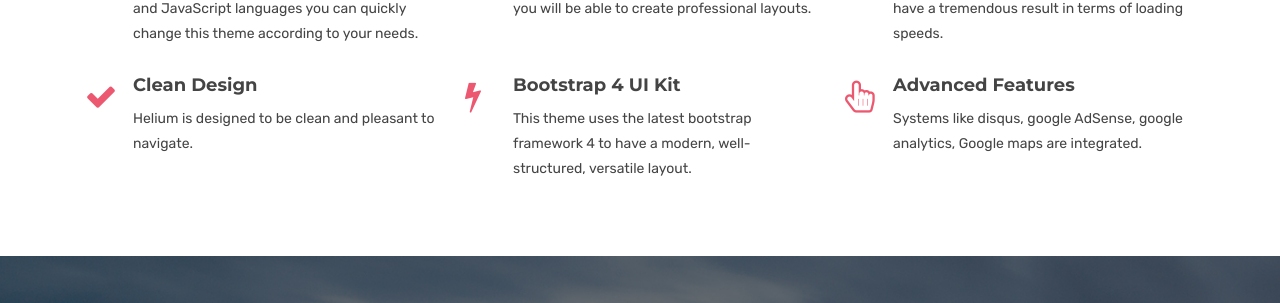
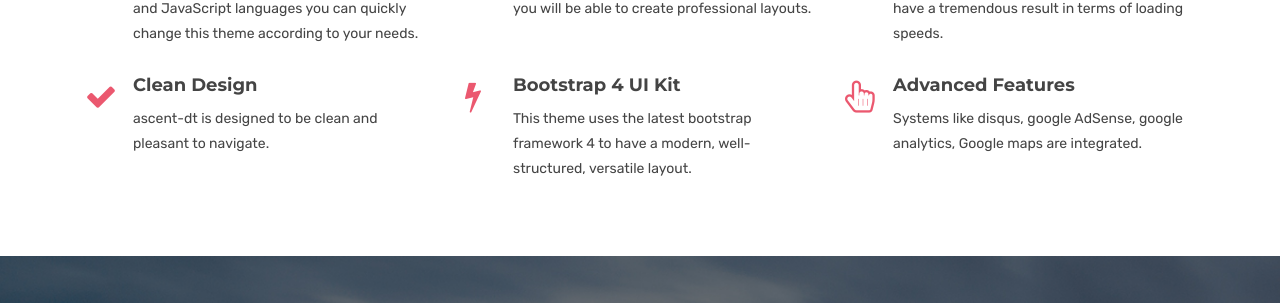
Before and after one commit to ascent-dt/ascent-dt-old.github.io, a Jekyll site: the page built from index.html, in a window 1280 px wide. Shown: the part 961-1264 px from the top of the page. Built offline with Jekyll 4.4.1, drawn with Linux system fonts in a browser that asks for light colours.

Commit message:
Update index.html

```diff
--- a/index.html
+++ b/index.html
@@ -1,11 +1,11 @@
 ---
 layout: index
-title: Helium Jekyll
+title: ASCENT-DT
 tagline: Bootstrap 4 UI kit for Jekyll
 css:
 js: sliders.js
 keywords: helium, jekyll, bootstrap, UI, kit
-canonical: https://heliumjk.github.io
+canonical: https://ascent-dt.github.io
 ---
 {% include JB/setup %}
 <!-- Content Area Start -->
@@ -26,10 +26,10 @@
                   <div class="carousel-item active">
                     <img src="{{ BASE_PATH }}/assets/images/slider/bg-1.jpg" alt="">
                     <div class="carousel-caption">
-                      <h3 class="slide-title animated fadeInDown"><span class="text-primary">Helium </span> - Bootstrap 4 UI Kit</h3>
+                      <h3 class="slide-title animated fadeInDown"><span class="text-primary">ascent-dt </span> - Bootstrap 4 UI Kit</h3>
                       <h5 class="slide-text animated fadeIn">Bootstrap 4 based theme ported for Jekyll and GitHub Pages.</h5>
                       <a href="#features" class="btn btn-lg btn-default-filled animated fadeInUp">Get Started</a>
-                      <a href="https://github.com/heliumjk/heliumjk.github.io/" class="btn btn-lg btn-common animated fadeInUp">Learn More</a>
+                      <a href="https://github.com/ascent-dt/ascent-dt.github.io/" class="btn btn-lg btn-common animated fadeInUp">Learn More</a>
                     </div>
                   </div>
                   <div class="carousel-item">
@@ -37,7 +37,7 @@
                     <div class="carousel-caption">
                       <h3 class="slide-title animated fadeInDown"><span class="text-primary">Scrolling</span> Features</h3>
                       <h5 class="slide-text animated fadeIn">Try using your phone and slide sections (like blog posts below) and use your finger to scroll through the sections.</h5>
-                      <a href="https://github.com/heliumjk/heliumjk.github.io/" class="btn btn-lg btn-default-filled animated fadeInUp">Download Now</a>
+                      <a href="https://github.com/ascent-dt/ascent-dt.github.io/" class="btn btn-lg btn-default-filled animated fadeInUp">Download Now</a>
                     </div>
                   </div>
                   <div class="carousel-item">
@@ -46,7 +46,7 @@
                       <h3 class="slide-title animated fadeInDown"><span class="text-primary">100+ </span> UI Blocks & Components</h3>
                       <h5 class="slide-text animated fadeIn">Benefits in developing your project with more than 100 blocks available.</h5>
                       <a href="#features" class="btn btn-lg btn-default-filled animated fadeInUp">Get Started</a>
-                      <a href="https://github.com/heliumjk/heliumjk.github.io/" class="btn btn-lg btn-common animated fadeInUp">Download</a>
+                      <a href="https://github.com/ascent-dt/ascent-dt.github.io/" class="btn btn-lg btn-common animated fadeInUp">Download</a>
                     </div>
                   </div>
                 </div>
@@ -130,7 +130,7 @@
                   <div class="service-content">
                     <h4><a href="#">Clean Design</a></h4>
                     <p>
-                      Helium is designed to be clean and pleasant to navigate.
+                      ascent-dt is designed to be clean and pleasant to navigate.
                     </p>
                   </div>
                 </div>
```
